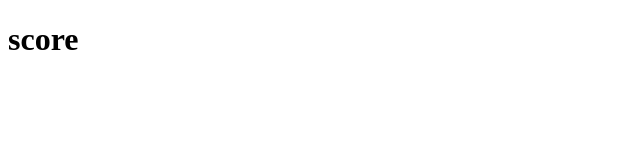
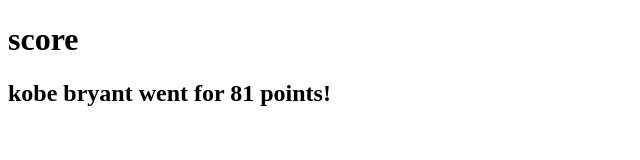
Before and after one commit to djayduh/codingdemo, a plain HTML site: page index.html in a window 1280 px wide. Shown: the whole page, without its empty margins (0-640 px from the left). Drawn offline with Linux system fonts and the light colour scheme.

Commit message:
Adds a header to the index.html

```diff
--- a/index.html
+++ b/index.html
@@ -10,5 +10,6 @@
     <h1>
         score
     </h1>
+        <h2>kobe bryant went for 81 points!</h2>
 </body>
 </html>
```
